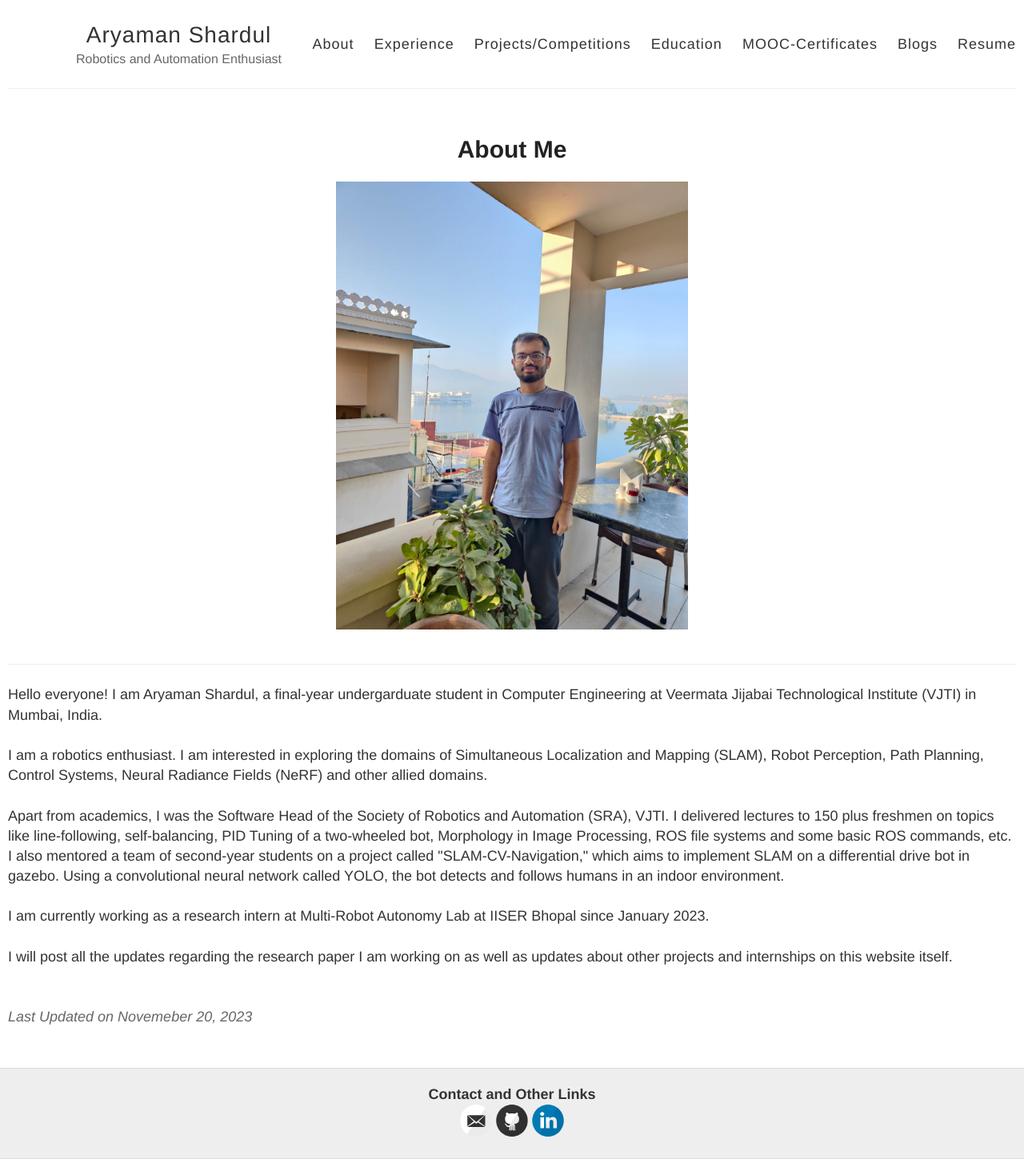
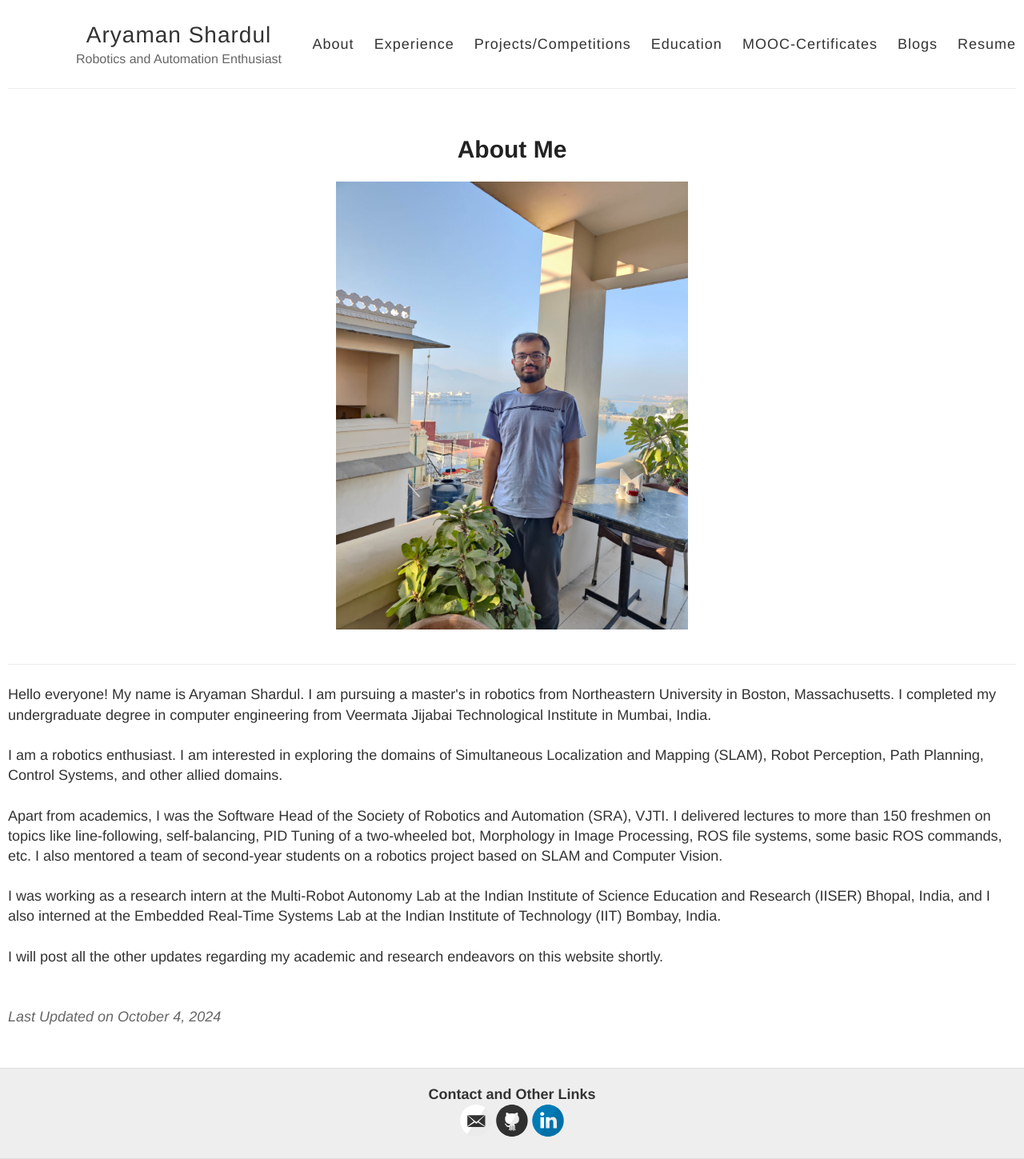
Before and after one commit to Aryaman22102002/Aryaman22102002.github.io, a Jekyll site: the page built from index.html, in a window 1280 px wide. Shown: the whole page at 80% size. Built offline with Jekyll 4.4.1, drawn with Linux system fonts in a browser that asks for light colours.

Commit message:
Homepage updated

```diff
--- a/index.html
+++ b/index.html
@@ -18,17 +18,17 @@ layout: default
     {% endfor %}
 
     <br>
-     Hello everyone! I am Aryaman Shardul, a final-year undergarduate student in Computer Engineering at Veermata Jijabai Technological Institute (VJTI) in Mumbai, India.
+     Hello everyone! My name is Aryaman Shardul. I am pursuing a master's in robotics from Northeastern University in Boston, Massachusetts. I completed my undergraduate degree in computer engineering from Veermata Jijabai Technological Institute in Mumbai, India.
     <br><br>
-    I am a robotics enthusiast. I am interested in exploring the domains of Simultaneous Localization and Mapping (SLAM), Robot Perception, Path Planning, Control Systems, Neural Radiance Fields (NeRF) and other allied domains.
+    I am a robotics enthusiast. I am interested in exploring the domains of Simultaneous Localization and Mapping (SLAM), Robot Perception, Path Planning, Control Systems, and other allied domains.
     <br><br>
-    Apart from academics, I was the Software Head of the Society of Robotics and Automation (SRA), VJTI. I delivered lectures to 150 plus freshmen on topics like line-following, self-balancing, PID Tuning of a two-wheeled bot, Morphology in Image Processing, ROS file systems and some basic ROS commands, etc. I also mentored a team of second-year students on a project called "SLAM-CV-Navigation," which aims to implement SLAM on a differential drive bot in gazebo. Using a convolutional neural network called YOLO, the bot detects and follows humans in an indoor environment.
+    Apart from academics, I was the Software Head of the Society of Robotics and Automation (SRA), VJTI. I delivered lectures to more than 150 freshmen on topics like line-following, self-balancing, PID Tuning of a two-wheeled bot, Morphology in Image Processing, ROS file systems, some basic ROS commands, etc. I also mentored a team of second-year students on a robotics project based on SLAM and Computer Vision.
     <br><br>
-    I am currently working as a research intern at Multi-Robot Autonomy Lab at IISER Bhopal since January 2023.
+    I was working as a research intern at the Multi-Robot Autonomy Lab at the Indian Institute of Science Education and Research (IISER) Bhopal, India, and I also interned at the Embedded Real-Time Systems Lab at the Indian Institute of Technology (IIT) Bombay, India.
     <br><br>
-    I will post all the updates regarding the research paper I am working on as well as updates about other projects and internships on this website itself.
+    I will post all the other updates regarding my academic and research endeavors on this website shortly.
 </div>
 <br><br>
 <div class="date">
-    Last Updated on Novemeber 20, 2023
+    Last Updated on October 4, 2024
 </div>
```
